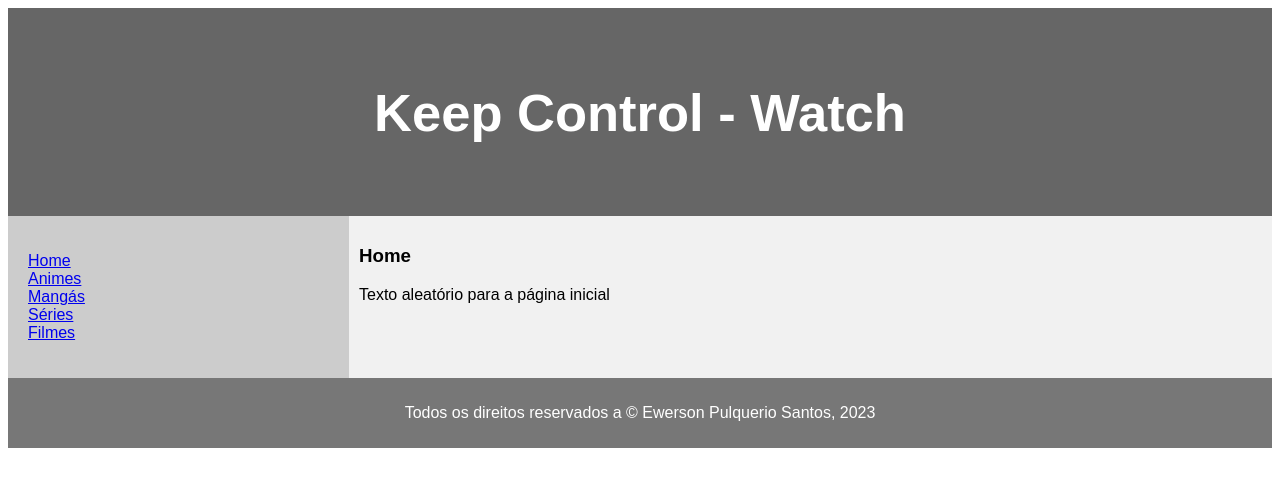
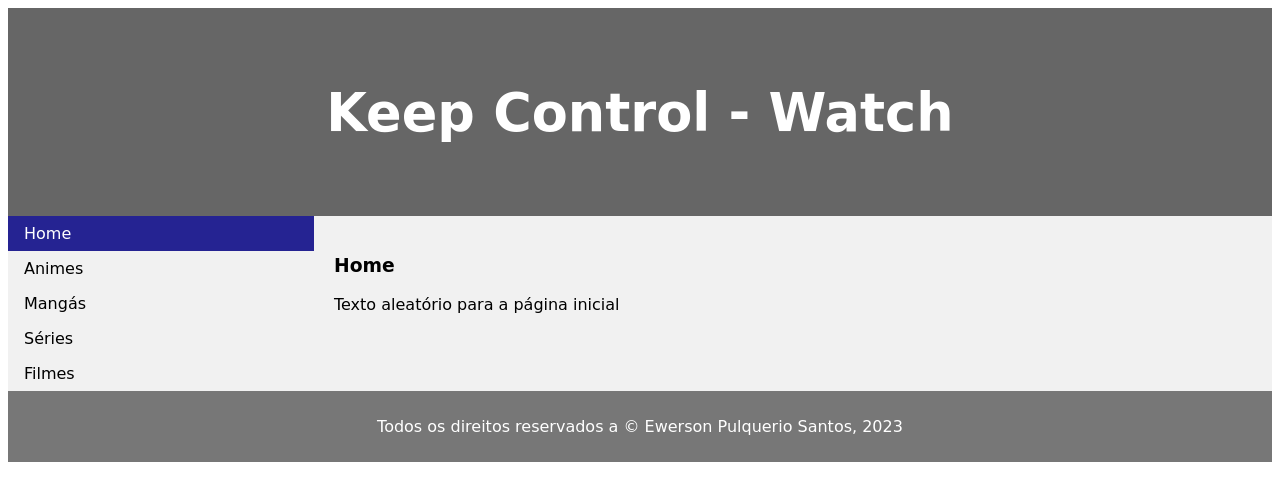
Before and after one commit to xpulquerio/keepcontrol, a Django app: page / in a window 1280 px wide. Shown: the top 501 px of the page. Run offline with Django 4.2, Linux system fonts and the light colour scheme.

Commit message:
Melhorando o CSS

```diff
--- a/keepcontrol/apps/core/static/css/styles.css
+++ b/keepcontrol/apps/core/static/css/styles.css
@@ -3,7 +3,7 @@
   }
 
   body {
-    font-family: Arial, Helvetica, sans-serif;
+    font-family: cursive; /* Arial, Helvetica, sans-serif;*/
   }
 
   /* Style the header */
@@ -27,13 +27,36 @@
     -ms-flex: 1;
     flex: 1;
     background: #ccc;
-    padding: 20px;
+    padding: 0px;
   }
 
   /* Style the list inside the menu */
   nav ul {
+    /*list-style-type: none;
+    padding: 10px;*/
     list-style-type: none;
+    margin: 0;
     padding: 0;
+    width: 100%;
+    background-color: #f1f1f1;
+  }
+
+  nav li a {
+    display: block;
+    color: #000;
+    padding: 8px 16px;
+    text-decoration: none;
+  }
+
+  /* Change the link color on hover */
+  nav li a:hover {
+    background-color: #383737;
+    color: white;
+  }
+
+  .active a {
+    background-color: #252392;
+    color: white;
   }
 
   /* Style the content */
@@ -42,7 +65,7 @@
     -ms-flex: 3;
     flex: 3;
     background-color: #f1f1f1;
-    padding: 10px;
+    padding: 20px;
   }
 
   /* Style the footer */
--- a/keepcontrol/apps/core/templates/base.html
+++ b/keepcontrol/apps/core/templates/base.html
@@ -19,14 +19,14 @@
     <section>
       <nav>
         <ul>
-            <li><a href="{% url 'core:home' %}">Home</a></li>
-            <li><a href="{% url 'animes:animes' %}">Animes</a></li>
-            <li><a href="{% url 'mangas:mangas' %}">Mangás</a></li>
-            <li><a href="{% url 'series:series' %}">Séries</a></li>
-            <li><a href="{% url 'movies:movies' %}">Filmes</a></li>
+            <li class="{% if request.resolver_match.url_name == 'home' %}active{% endif %}"><a href="{% url 'core:home' %}">Home</a></li>
+            <li class="{% if request.resolver_match.url_name == 'animes' %}active{% endif %}"><a href="{% url 'animes:animes' %}">Animes</a></li>
+            <li class="{% if request.resolver_match.url_name == 'mangas' %}active{% endif %}"><a href="{% url 'mangas:mangas' %}">Mangás</a></li>
+            <li class="{% if request.resolver_match.url_name == 'series' %}active{% endif %}"><a href="{% url 'series:series' %}">Séries</a></li>
+            <li class="{% if request.resolver_match.url_name == 'movies' %}active{% endif %}"><a href="{% url 'movies:movies' %}">Filmes</a></li>
         </ul>
       </nav>
-      {% block principal%} {% endblock%}
+      {% block principal %} {% endblock%}
     </section>
 
     <footer>
--- a/keepcontrol/apps/core/templates/home.html
+++ b/keepcontrol/apps/core/templates/home.html
@@ -5,4 +5,4 @@
     <h1>Home</h1>
     <p>Texto aleatório para a página inicial</p>
   </article>
-  {% endblock %}
+{% endblock %}
```
